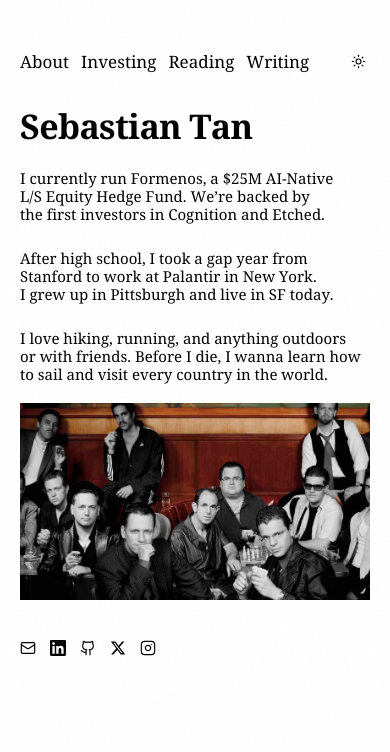
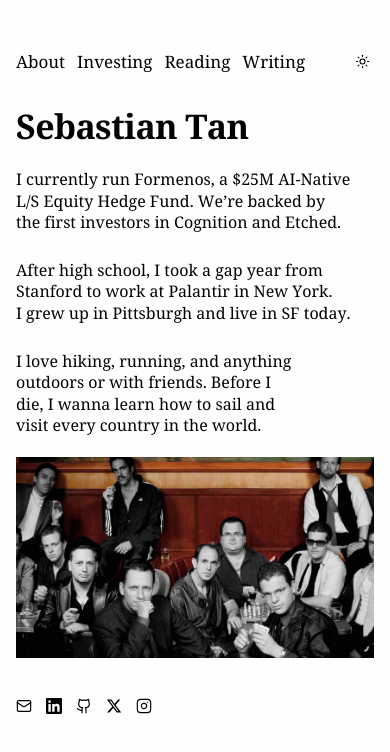
Before and after one commit to sebonomics/website, a Next.js app: page / in a window 390 px wide. Shown: the top 752 px of the page. Built offline with nearby package versions, Linux system fonts and the light colour scheme; no server answers.

Commit message:
Improve mobile text size and page margins

```diff
--- a/app/globals.css
+++ b/app/globals.css
@@ -265,3 +265,9 @@ html.dark .group:hover .dock-icon {
   .mobile-bio-break { display: initial; }
   .desktop-bio-space { display: none; }
 }
+
+@media (max-width: 639px) {
+  .page-content { padding-left: 16px; padding-right: 16px; }
+  .page-content p, .page-content article { font-size: 16px; }
+  .page-content p { line-height: 1.35; }
+}
--- a/components/page-shell.tsx
+++ b/components/page-shell.tsx
@@ -12,7 +12,7 @@ export function PageShell({ children }: { children: ReactNode }) {
   return (
     <div className="atmospheric-page relative isolate min-h-dvh">
       <header className="pt-12 sm:pt-20">
-        <div className="mx-auto flex w-full max-w-[34rem] items-center gap-3 px-5 sm:px-0">
+        <div className="mx-auto flex w-full max-w-[34rem] items-center gap-3 px-4 sm:px-0">
           <SiteNav />
           <ThemeToggle className="shrink-0" />
         </div>
```
